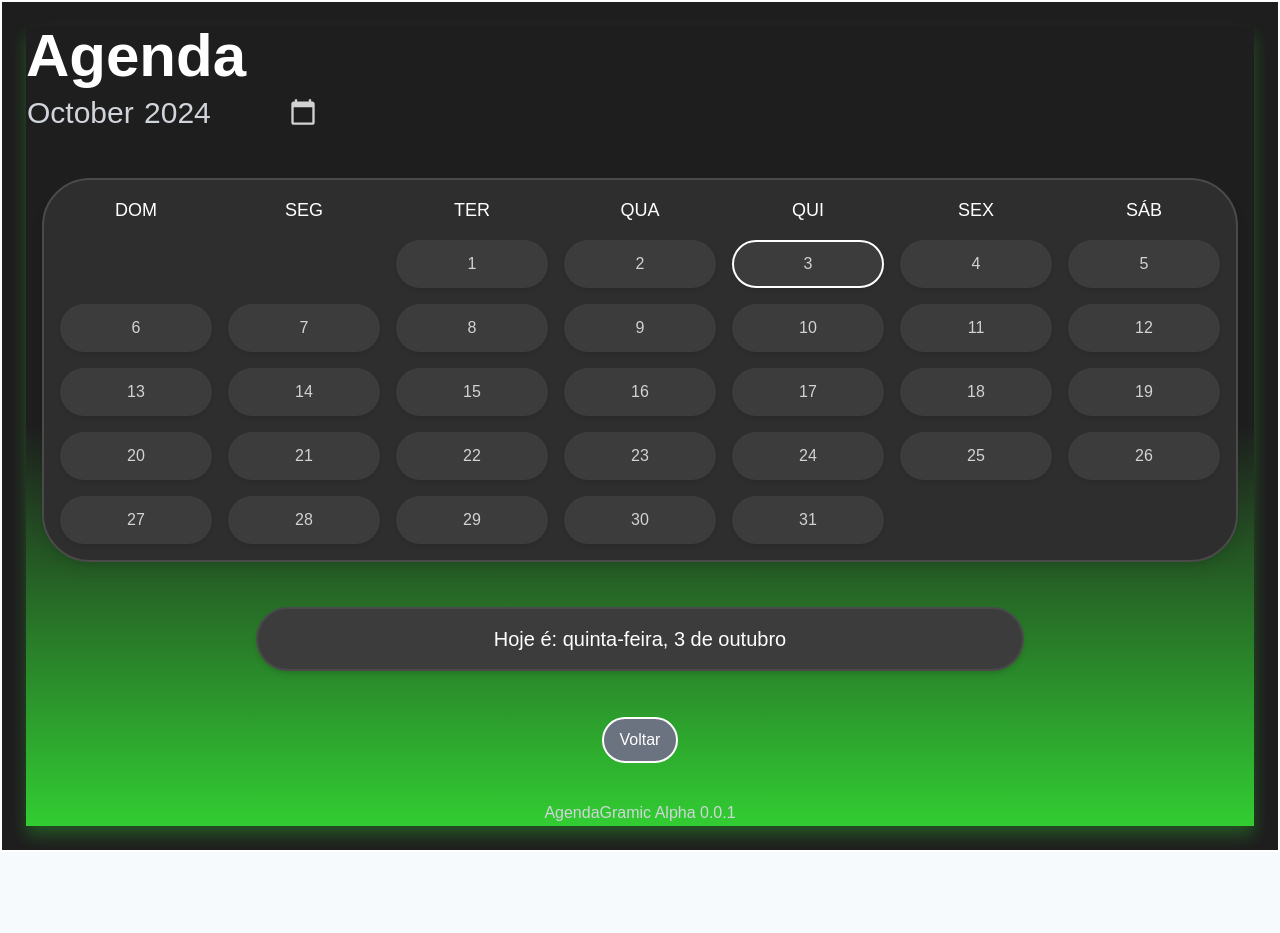
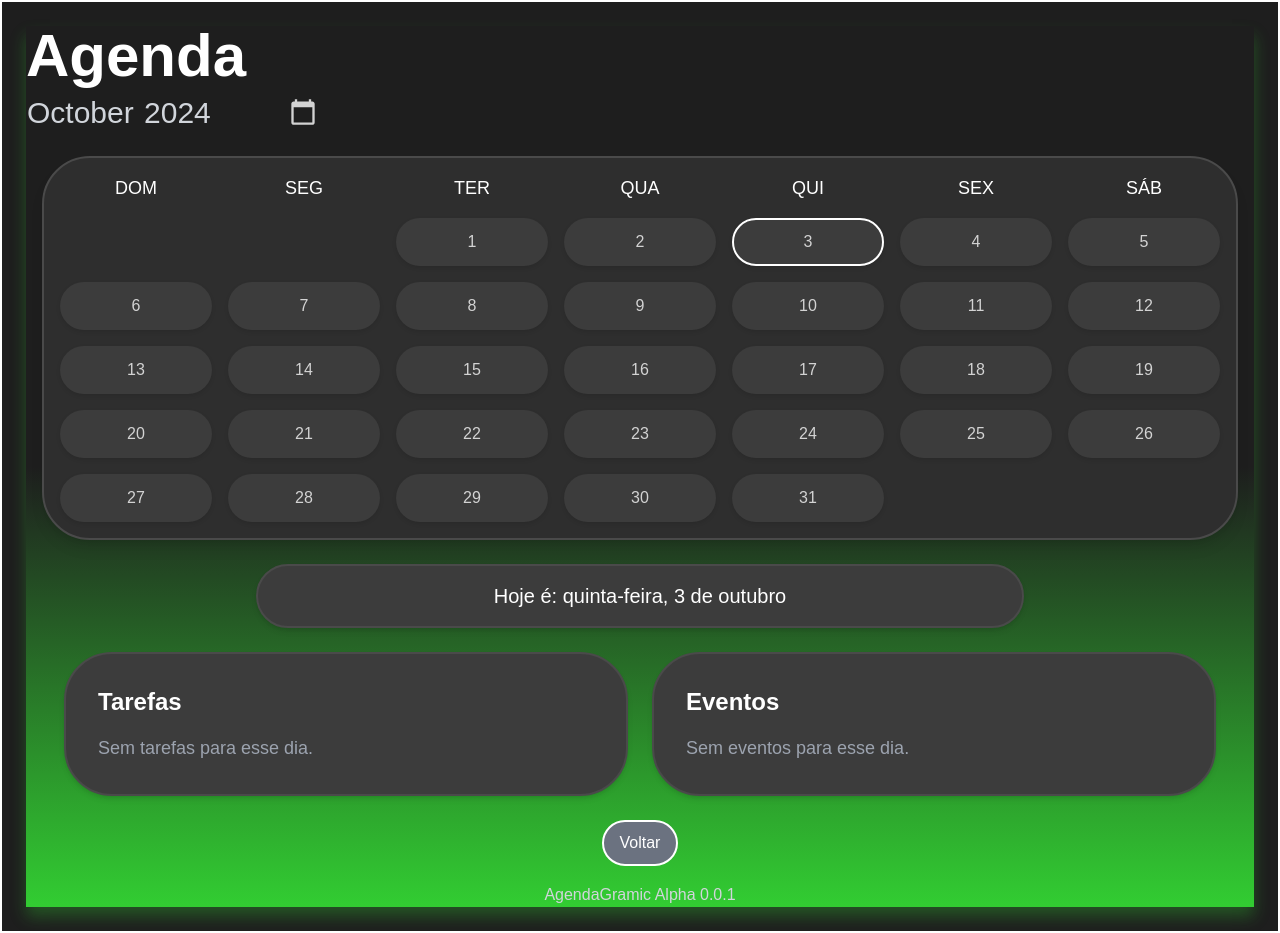
Before and after one commit to BrunoEAH/Agendagramic, a Nuxt app in the folder Agendagramic-Nuxt/: page /profile/agenda in a window 1280 px wide. Before the commit the page ends 852 px from the top, so only its background shows below. Built offline with nearby package versions, Linux system fonts and the light colour scheme.

Commit message:
ajustes na agenda

```diff
--- a/Agendagramic-Nuxt/pages/profile/agenda/Day/[id].vue
+++ b/Agendagramic-Nuxt/pages/profile/agenda/Day/[id].vue
@@ -11,7 +11,7 @@
 
         <!-- Nome do Projeto com fonte maior -->
         <div>
-          <h3 class="text-3xl font-semibold text-white">AgendaGramic</h3> <!-- Fonte aumentada para 3xl -->
+          <h3 class="text-3xl font-semibold text-white">AgendaGramic</h3>
         </div>
       </div>
 
@@ -78,14 +78,22 @@ const route = useRoute();
 const router = useRouter();
 const day = route.params.id; // Obtém o parâmetro 'id' da URL para representar o dia
 
-if(day < 1 || day > 31) //Se o dia for menor que 1 ou maior que 31, vai para a página de erro.
-  return redirect('profile/error');
-
 const tasks = ref([]);
 const events = ref([]);
 
+// Função para redirecionar para a página de erro
+const redirectToErrorPage = () => {
+  router.push('/profile/error');
+};
+
 // Função para buscar dados de tarefas e eventos do localStorage
 onMounted(() => {
+  // Verifica se o dia é inválido
+  if (day < 1 || day > 31) {
+    redirectToErrorPage();
+    return;
+  }
+
   const tasksData = JSON.parse(localStorage.getItem('tasks')) || {};
   const eventsData = JSON.parse(localStorage.getItem('events')) || {};
 
--- a/Agendagramic-Nuxt/pages/profile/agenda/index.vue
+++ b/Agendagramic-Nuxt/pages/profile/agenda/index.vue
@@ -51,6 +51,43 @@
         <h3 class="text-xl text-white text-center">Hoje é: {{ currentDateString }}</h3>
       </div>
 
+      <!-- Contêiner das caixas de Tarefas e Eventos, organizadas em duas colunas -->
+      <div class="grid grid-cols-2 gap-6 max-w-6xl w-full mx-auto mt-6">
+        <!-- Caixa de Tarefas -->
+        <div class="bg-medium-gray p-8 rounded-3xl shadow-md border-lighter-gray border-2">
+          <div class="flex justify-between items-center mb-4">
+            <h2 class="text-2xl font-semibold text-white">Tarefas</h2>
+          </div>
+          <div v-if="tasks.length > 0">
+            <ul>
+              <li v-for="(task, index) in tasks" :key="index" class="mt-2 text-white">
+                <strong>{{ task.taskName }}</strong> - Status: {{ task.taskStatus }}
+              </li>
+            </ul>
+          </div>
+          <div v-else>
+            <p class="text-lg text-gray-400">Sem tarefas para esse dia.</p>
+          </div>
+        </div>
+
+        <!-- Caixa de Eventos -->
+        <div class="bg-medium-gray p-8 rounded-3xl shadow-md border-lighter-gray border-2">
+          <div class="flex justify-between items-center mb-4">
+            <h2 class="text-2xl font-semibold text-white">Eventos</h2>
+          </div>
+          <div v-if="events.length > 0">
+            <ul>
+              <li v-for="(event, index) in events" :key="index" class="mt-2 text-white">
+                <strong>{{ event.eventTitle }}</strong> - Local: {{ event.eventLocation }} - Horário: {{ event.eventTime }}
+              </li>
+            </ul>
+          </div>
+          <div v-else>
+            <p class="text-lg text-gray-400">Sem eventos para esse dia.</p>
+          </div>
+        </div>
+      </div>
+
       <!-- Botão Voltar -->
       <div class="mt-6 text-center">
         <button @click="goToProfile" class="bg-gray-500 text-white py-2 px-4 rounded-full hover:bg-green-500 border-white border-2">
@@ -67,7 +104,7 @@
 </template>
 
 <script setup>
-import { ref, watch } from 'vue';
+import { ref, watch, onMounted } from 'vue';
 import { useRouter } from 'vue-router';
 
 // Nome dos meses
@@ -118,9 +155,23 @@ updateCalendarDays();
 
 const router = useRouter();
 
+// Funções para manipular tarefas e eventos
+const tasks = ref([]);
+const events = ref([]);
+
 const goToDate = (day) => {
   router.push(`/profile/agenda/day/${day}`);
 };
+
+// Carregar dados de tarefas e eventos para o dia atual
+onMounted(() => {
+  const tasksData = JSON.parse(localStorage.getItem('tasks')) || {};
+  const eventsData = JSON.parse(localStorage.getItem('events')) || {};
+
+  // Verifica se há dados de tarefas e eventos para o dia atual
+  tasks.value = tasksData[today] || [];
+  events.value = eventsData[today] || [];
+});
 
 const goToProfile = () => {
   router.push('/profile');
```
